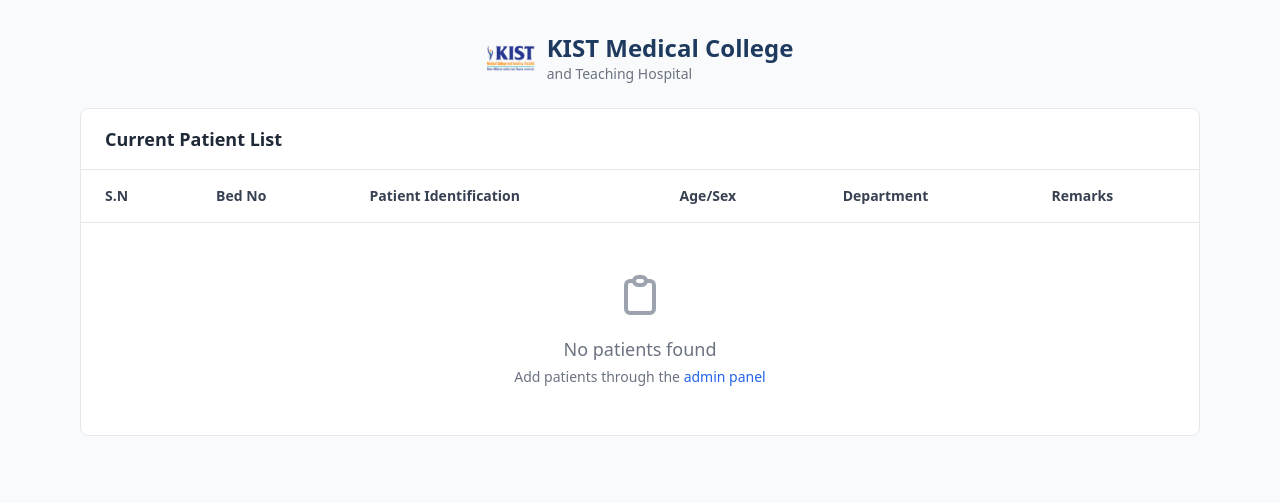
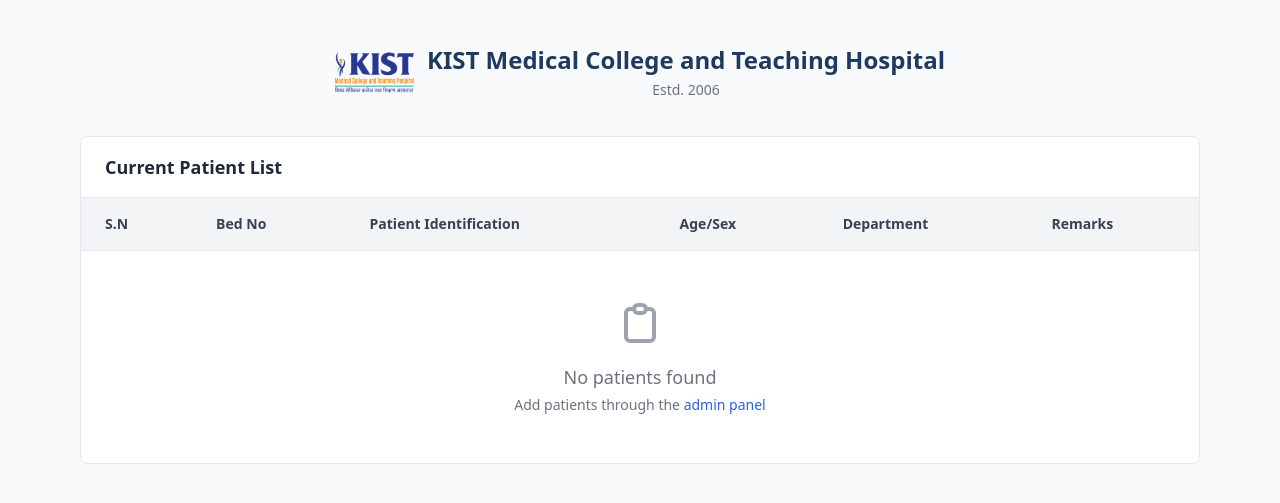
Before and after one commit to ArunShresthaa/KIST-CMS, a Laravel app: page / in a window 1280 px wide. Shown: the top 503 px of the page. Run offline with Laravel 12, Linux system fonts and the light colour scheme; data that the repository does not hold is empty; some libraries are stand-ins or nearby versions.

Commit message:
Enhance welcome page layout and styling for improved visual appeal

```diff
--- a/resources/views/welcome.blade.php
+++ b/resources/views/welcome.blade.php
@@ -23,10 +23,10 @@
         <!-- Header -->
         <header class="mb-6 text-center">
             <div class="flex items-center justify-center gap-3">
-                <img src="{{ asset('images/logo.png') }}" alt="KIST Medical College Logo" class="w-12 h-12 object-contain">
-                <div class="text-left">
-                    <h1 class="text-2xl font-bold text-primary">KIST Medical College</h1>
-                    <p class="text-sm text-gray-500">and Teaching Hospital</p>
+                <img src="{{ asset('images/logo.png') }}" alt="KIST Medical College Logo" class="w-20 h-20 object-contain">
+                <div class="text-center">
+                    <h1 class="text-2xl font-bold text-primary">KIST Medical College and Teaching Hospital</h1>
+                    <p class="text-sm text-gray-500 mt-1">Estd. 2006</p>
                 </div>
             </div>
         </header>
@@ -40,7 +40,7 @@
             <div class="overflow-x-auto">
                 <table class="min-w-full">
                     <thead>
-                        <tr class="border-b border-gray-200">
+                        <tr class="bg-gray-100 border-b border-gray-200">
                             <th class="px-6 py-4 text-left text-sm font-semibold text-gray-700">S.N</th>
                             <th class="px-6 py-4 text-left text-sm font-semibold text-gray-700">Bed No</th>
                             <th class="px-6 py-4 text-left text-sm font-semibold text-gray-700">Patient Identification</th>
@@ -51,7 +51,7 @@
                     </thead>
                     <tbody class="divide-y divide-gray-100">
                         @forelse($patients as $index => $patient)
-                            <tr class="hover:bg-gray-50">
+                            <tr class="{{ $index % 2 === 0 ? 'bg-white' : 'bg-gray-50' }} hover:bg-gray-100">
                                 <td class="px-6 py-4 text-sm text-primary font-medium">{{ $index + 1 }}</td>
                                 <td class="px-6 py-4 text-sm text-blue-600">{{ $patient->bed_no }}</td>
                                 <td class="px-6 py-4 text-sm text-gray-600">{{ $patient->patient_identification }}</td>
```
